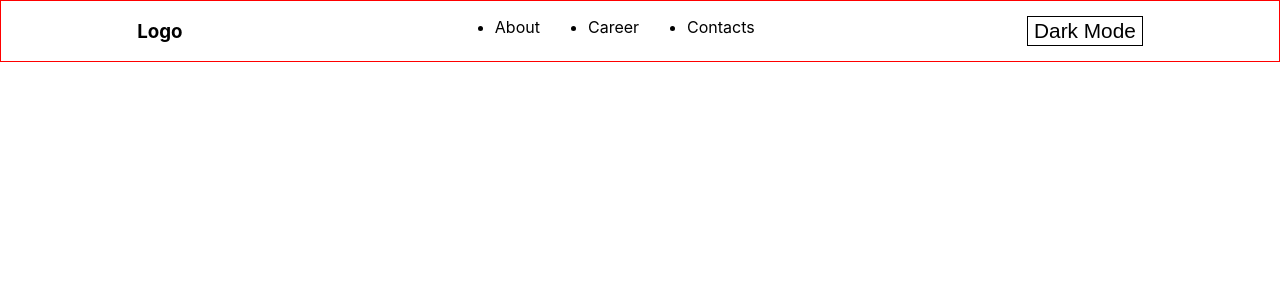
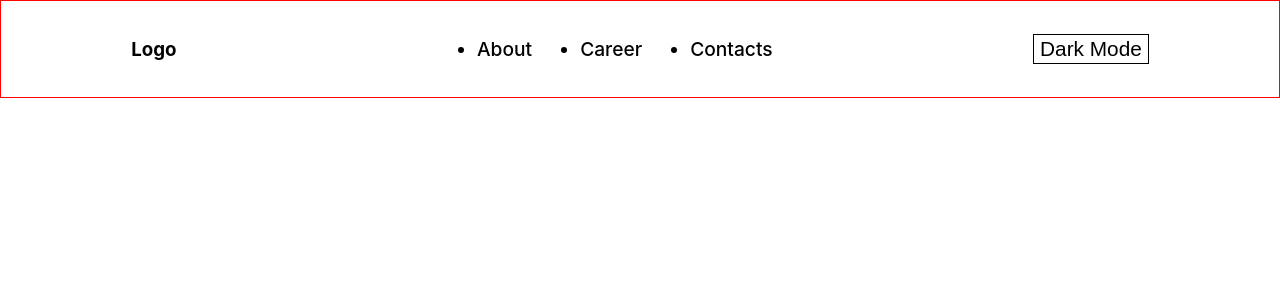
Before and after one commit to antasticAntman/Sliders-and-Carousel, a React (Create React App) app: page / in a window 1280 px wide. Shown: the top 300 px of the page. Built offline with nearby package versions, Linux system fonts and the light colour scheme.

Commit message:
I have updated the header to be correct and to be align properly

```diff
--- a/src/index.css
+++ b/src/index.css
@@ -16,13 +16,28 @@ header{
   border:1px solid red;
   display:flex;
   justify-content: space-around;
+  height: 6rem;
 }
 ul{
   display:flex;
   gap: 3rem;
+  height:3rem;
+  align-items: center;
+  margin:auto 0px ;
+}
+li{
+  font-size: 1.2rem;
+  font-weight: 500;
 }
 
-#light-mode-div {
+#Logo{
+  display:flex;
+  align-items: center;
+  height:3rem;
+  margin:auto 0px;
+}
+
+ #light-mode-div {
   display: flex;
   justify-content: center;
   height:30px;
@@ -33,7 +48,6 @@ ul{
   border:1px solid black;
   background-color: white;
   font-size: 1.3rem;
-
 }
 
 #light-mode:hover {
```
